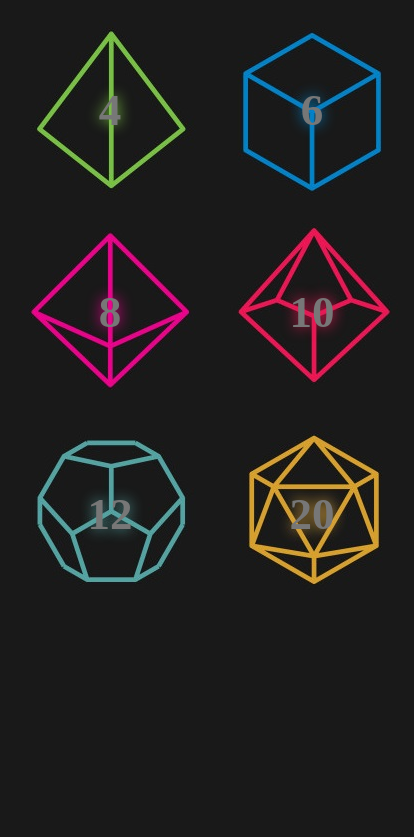
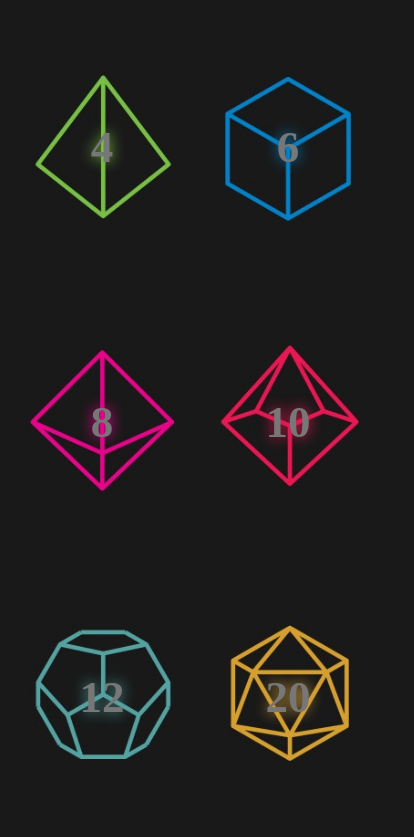
Before and after one commit to abitwitch/dice, a plain HTML site: page index.html in a window 390 px wide. Shown: the whole page, 414 px wide, since content can reach past the window. Drawn offline with Linux system fonts and the light colour scheme.

Commit message:
More mobile friendly

```diff
--- a/index.html
+++ b/index.html
@@ -70,12 +70,18 @@
             overflow: hidden;
             transition-duration: 0.8s;
             transition-property: transform;
+            width: 100%;
+            max-width: 300px;
         }
 
         img.roll {
             transform: rotate(360deg);
             -webkit-transform: rotate(360deg);
         }
+
+        table {
+            width: 100%;
+            height: 100%;
     </style>
 
 </head>
```
